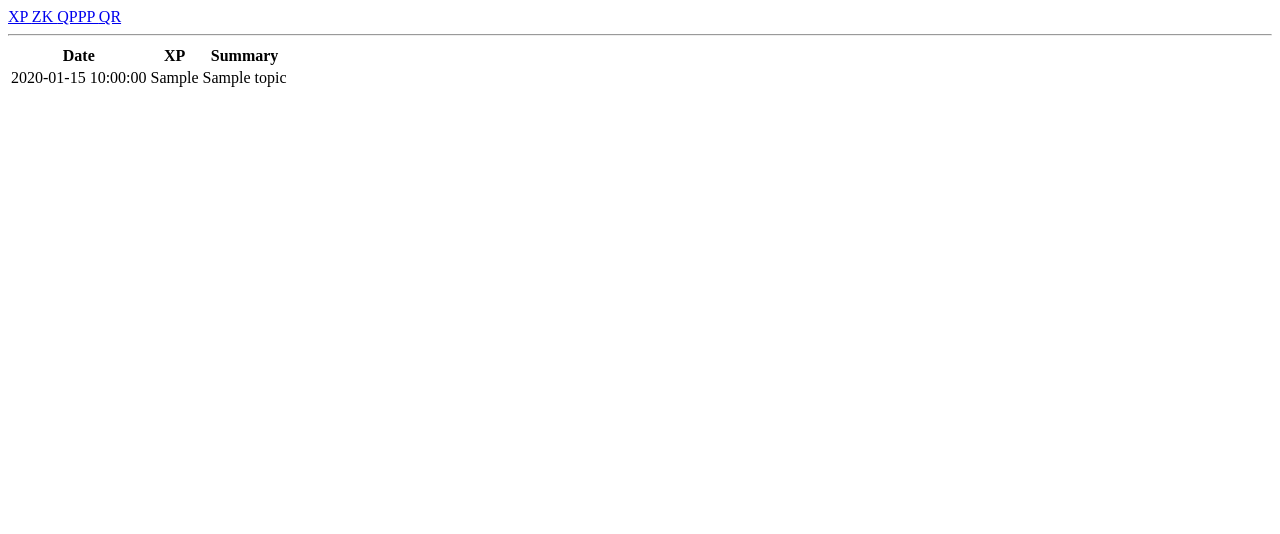
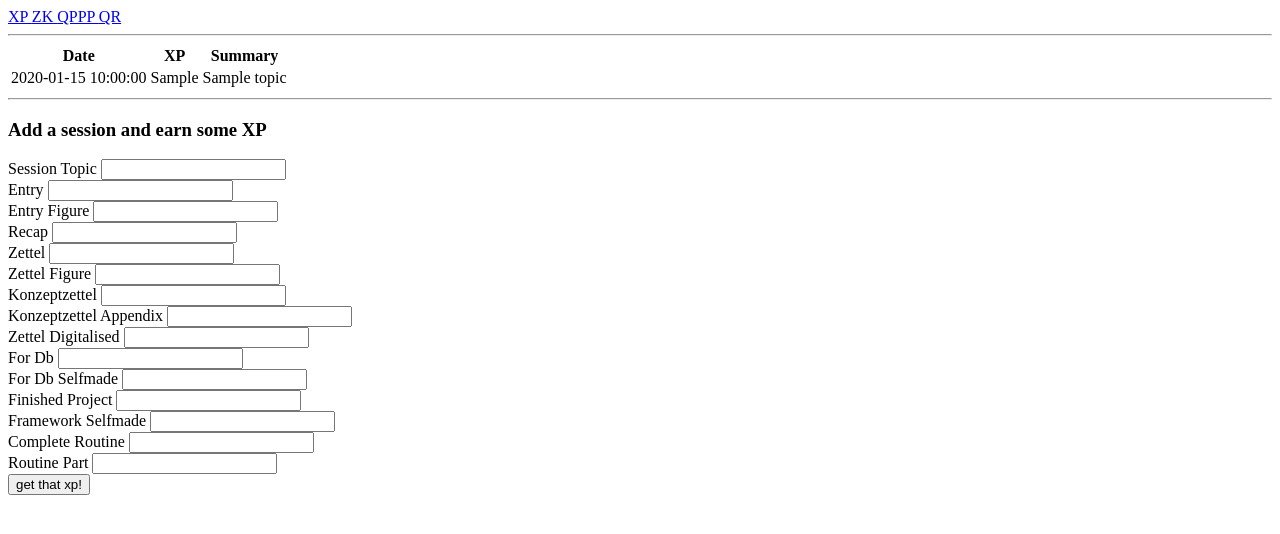
Before and after one commit to IsHaltEchtSo/xp_tracker, a Flask app: template app/skill/templates/skill.html in a window 1280 px wide. Shown: the top 534 px of the page. Run offline with Flask 2, Linux system fonts and the light colour scheme; the template is opened without the code that fills it: values that come from a table or form of the project are taken from there, most other values are stand-ins (such as "Sample title", 1, 10 or a date in 2020).

Commit message:
session form functionality

```diff
--- a/app/skill/forms.py
+++ b/app/skill/forms.py
@@ -3,10 +3,22 @@ from wtforms import StringField, IntegerField, validators
 
 class SessionForm(FlaskForm):
     session_topic   = StringField()
-    expose          = IntegerField(validators=[validators.optional()])
-    entry           = IntegerField(validators=[validators.optional()])
-    entry_figure    = IntegerField(validators=[validators.optional()])
-    recap           = IntegerField(validators=[validators.optional()])
+    entry = StringField(validators=[validators.optional()])
+    entry_figure = StringField(validators=[validators.optional()])
+    recap = StringField(validators=[validators.optional()])
+    zettel = StringField(validators=[validators.optional()])
+    zettel_figure = StringField(validators=[validators.optional()])
+    konzeptzettel = StringField(validators=[validators.optional()])
+    konzeptzettel_appendix = StringField(validators=[validators.optional()])
+    zettel_digitalised = StringField(validators=[validators.optional()])
+    for_db = StringField(validators=[validators.optional()])
+    for_db_selfmade = StringField(validators=[validators.optional()])
+    finished_project = StringField(validators=[validators.optional()])
+    framework_selfmade = StringField(validators=[validators.optional()])
+    complete_routine = StringField(validators=[validators.optional()])
+    routine_part = StringField(validators=[validators.optional()])
+
+
 
 class SkillForm(FlaskForm):
     skill_name = StringField()
--- a/app/skill/templates/skill.html
+++ b/app/skill/templates/skill.html
@@ -19,4 +19,18 @@
         </table>
     </div>
 
+    <hr class="form-break">
+
+    <!-- SESSION FORM -->
+    <h3>Add a session and earn some XP</h3>
+    <form class="session-form" action={{ url_for('skill.skill_page', skill_index=skill_index) }} method="post">
+            {{ form.csrf_token }}
+            {% for field in form if field.widget.input_type != 'hidden' %}
+                {{ field.label }}
+                {{ field }}
+                <br>
+            {% endfor %}
+            <input type="submit"  value="get that xp!">
+    </form>
+
 {% endblock content %}
```
Also changed, not shown: app/skill/routes.py (+6 -1 lines).
